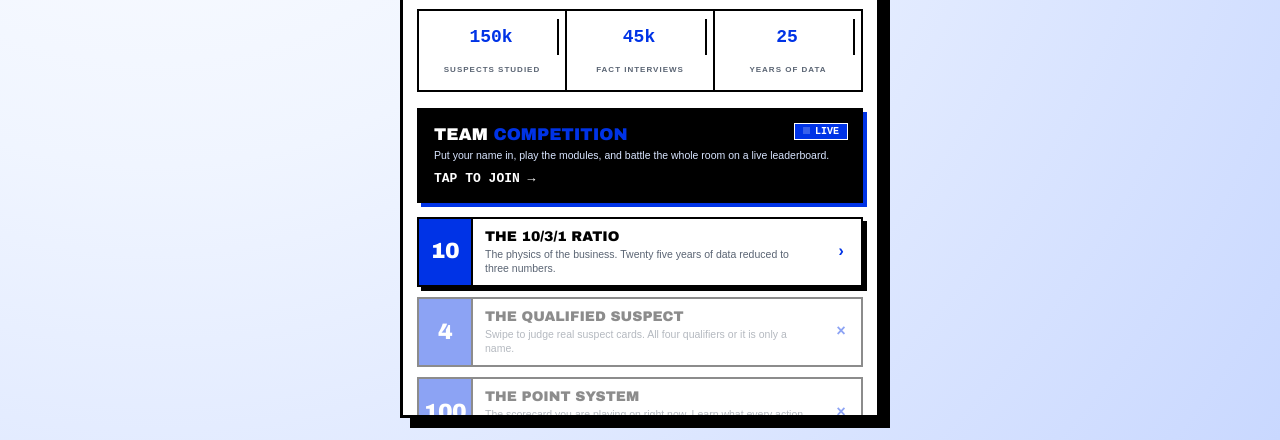
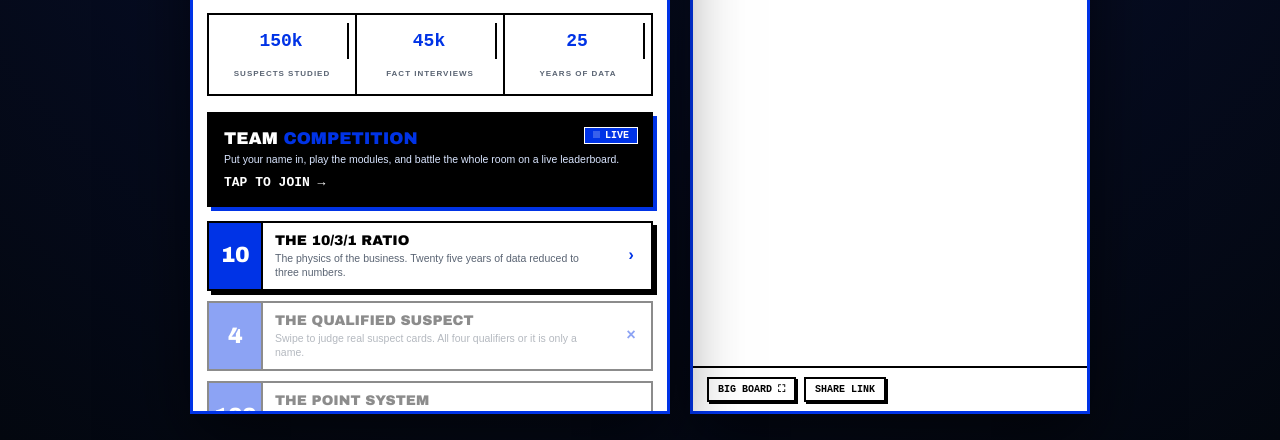
Before and after one commit to jacksonscastillo/Jackson-Castillo-, a website: page granum-game.html in a window 1280 px wide. Shown: the part 360-800 px from the top of the page. Drawn offline with nearby package versions, Linux system fonts and the light colour scheme; no server answers.

Commit message:
Optimize The Granum Game for desktop screens (#19)
- Fix a CSS cascade bug that kept the live-standings sidebar hidden on
  every screen size: the `display:flex` override sat in a media query
  before the base `.siderail{display:none}` rule, so equal specificity +
  source order meant `display:none` always won. Scoped the override to
  `.shell .siderail` so it actually applies.
- Lower the side-by-side breakpoint from 900px to 820px and make the
  sidebar flexible (flex 1 1 320, min 280 / max 400) so the live board
  shows next to the game on normal laptop windows, not just very wide ones.
- Replace the light-blue page background with a deep navy gradient so the
  dark game frame reads as an intentional desktop app instead of a narrow
  column stranded in empty space; add soft drop shadows and a blue frame
  border, and let the frames grow taller (max-height 920) on large screens.

No behavior/JS changes — layout/visual only. Mobile is unaffected (the
app still fills the screen below 820px).


Claude-Session: https://claude.ai/code/session_016UdJDoZdCZq2SE3H146JTH

Co-authored-by: Claude <noreply@anthropic.com>

```diff
--- a/granum-game.html
+++ b/granum-game.html
@@ -14,7 +14,7 @@
 html,body{height:100%}
 body{
   background:
-    radial-gradient(circle at 12% 0%, #ffffff 0%, var(--pale) 38%, #c9d8ff 100%);
+    radial-gradient(circle at 50% -10%, #0c1838 0%, #060c22 55%, #03070f 100%);
   font-family:Arial,Helvetica,sans-serif;
   color:var(--ink);
   display:flex;justify-content:center;align-items:center;
@@ -34,19 +34,20 @@ body{
 @media (max-width:480px){.app{border:none}}
 
 /* ---- LAPTOP / DESKTOP ---- */
-@media (min-width:900px){
-  body{padding:22px}
-  .shell{height:calc(100vh - 44px);height:calc(100dvh - 44px);max-width:1180px;align-items:center}
+@media (min-width:820px){
+  body{padding:26px}
+  .shell{height:calc(100vh - 52px);height:calc(100dvh - 52px);max-width:1160px;align-items:center;gap:20px}
   .app{
-    height:100%;max-height:880px;border:3px solid var(--ink);
-    box-shadow:10px 10px 0 var(--ink);flex:0 0 480px;
+    height:100%;max-height:920px;flex:0 1 500px;
+    border:3px solid var(--blue);
+    box-shadow:0 28px 66px rgba(0,0,0,.6);
   }
-  .siderail{display:flex}
-}
-/* live standings rail — hidden until laptop width */
+  .shell .siderail{display:flex}
+}
+/* live standings rail — appears beside the game on desktop */
 .siderail{
-  display:none;flex-direction:column;flex:0 1 360px;max-width:380px;height:100%;max-height:880px;
-  background:var(--white);border:3px solid var(--ink);box-shadow:10px 10px 0 var(--blue);overflow:hidden;
+  display:none;flex-direction:column;flex:1 1 320px;min-width:280px;max-width:400px;height:100%;max-height:920px;
+  background:var(--white);border:3px solid var(--blue);box-shadow:0 28px 66px rgba(0,0,0,.6);overflow:hidden;
 }
 .siderail .srhead{
   background:var(--ink);color:var(--white);padding:14px 16px;border-bottom:3px solid var(--blue);
```
